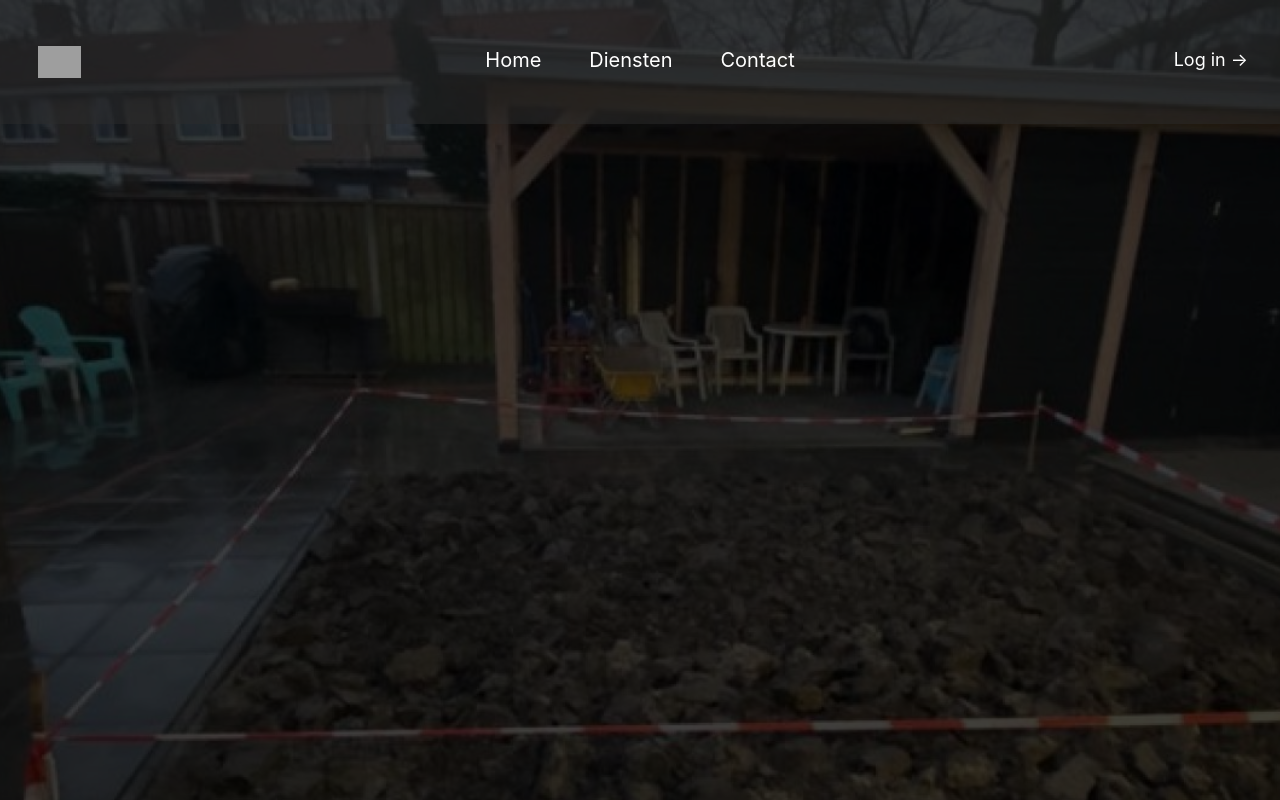
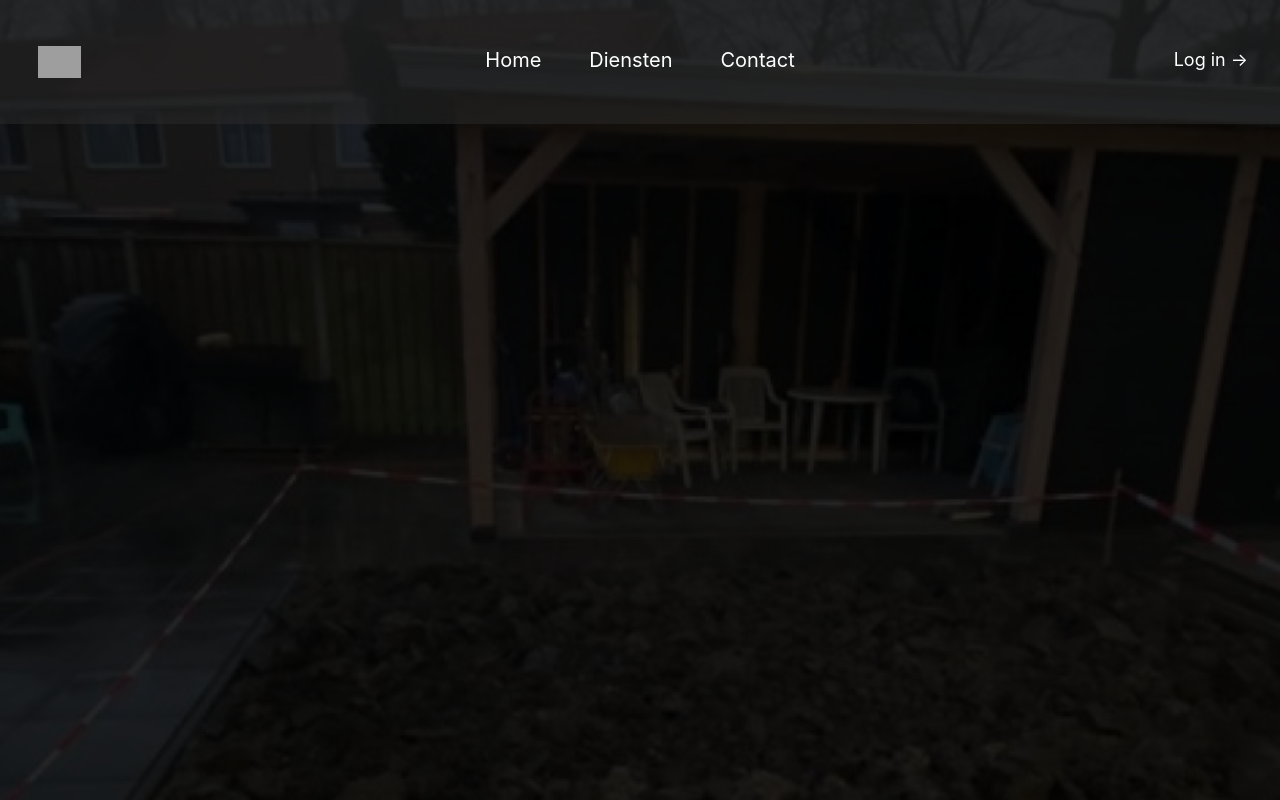
Before and after one commit to MyrtheRosa/Casus_2, a Vue app in the folder VueADW/: page / in a window 1280 px wide. Shown: the top 800 px of the page. Built offline with nearby package versions, Linux system fonts and the light colour scheme; grey boxes are pictures that could not be loaded.

Commit message:
navbar fix

```diff
--- a/VueADW/src/App.vue
+++ b/VueADW/src/App.vue
@@ -8,8 +8,8 @@ const handleScroll = () => {
   const hero = document.getElementById('hero');
   const scrollY = window.scrollY;
   const maxHeight = window.innerHeight;
-  const minHeight = 120;
-  const speed = 0.8;
+  const minHeight = 0;
+  const speed = 2;
 
   const newHeight = Math.max(maxHeight - (scrollY * speed), minHeight);
 
@@ -47,7 +47,7 @@ nav {
 }
 
 .bg-antraciet {
-  background-color: #2d2d2d;
+  background-color: rgba(44, 44, 44, 1);
 
 }
 
@@ -61,19 +61,19 @@ nav {
 
 
 main {
-  padding-top: 16rem;
+  padding-top: 14rem;
 }
 </style>
 
 <template>
   <main>
     <div class="bg-white">
-      <header class="absolute inset-x-0 top-0 z-50">
+      <header class="fixed inset-x-0 top-0 z-50">
         <!-- Hero section -->
-        <section id="hero" class="relative h-screen bg-cover bg-center transition-all duration-500"
+        <section id="hero" class="relative h-screen bg-cover bg-center transition-all duration-400"
           style="background-image: url('/images/homebackground.jpeg')">
           <!-- Overlay om de afbeelding donkerder te maken -->
-          <div class="absolute inset-0 bg-black opacity-75 z-0"></div>
+          <div class="absolute inset-0 bg-black opacity-85 z-0"></div>
 
           <!-- Navbar, sticky bovenaan het scherm -->
           <nav class="sticky top-0 z-10 flex items-center justify-between p-10 lg:px-8 text-white bg-transparent">
@@ -135,8 +135,8 @@ main {
           </div>
         </div>
       </header>
-
-      <section class="relative px-8 pt-10 lg:px-8 mt-36">
+      <div class="pt-[14rem]">
+      <section class="relative px-8 pt-6 lg:px-8 mt-36">
         <div class="mx-auto max-w-6xl py-32 sm:py-48 lg:py-56">
           <!-- Flex container die de tekst centreert (zowel verticaal als horizontaal) -->
           <div class="flex items-center justify-center h-full">
@@ -160,15 +160,20 @@ main {
                 enkel op de eigen discipline wordt gelet en er zo uitvoerings-fouten ontstaan. Door met u uw wensen en
                 de ideeën door te spreken, kunnen we gezamenlijk tot een praktisch (en financieel) haalbaar plan komen.
 
+                <br>
+                <br>
                 Heeft u interesse of vragen? Leg het mij voor aan de hand van de contactgegevens onder het kopje
-                “Contact“.
+                "Contact".
 
+                <br>
+                <br>
                 U bent altijd welkom bij Allround Dienstverlening Willemsen, gevestigd in Oud-Dronten.
               </p>
             </div>
           </div>
         </div>
       </section>
+    </div>
 
       <!-- IDEK wat dit is tbf -->
       <div
```
